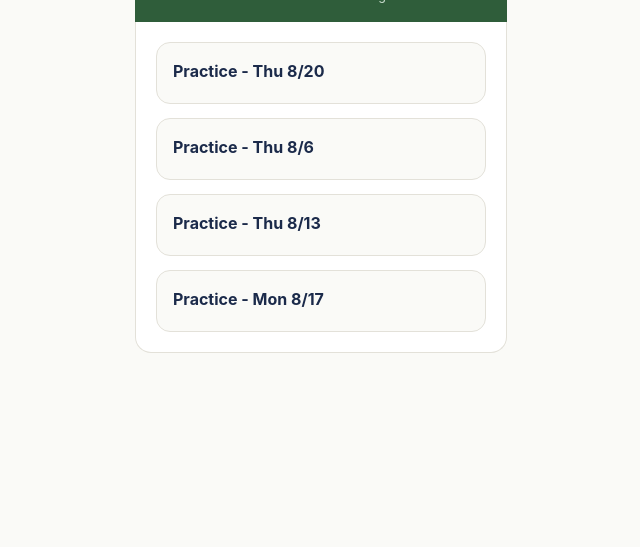
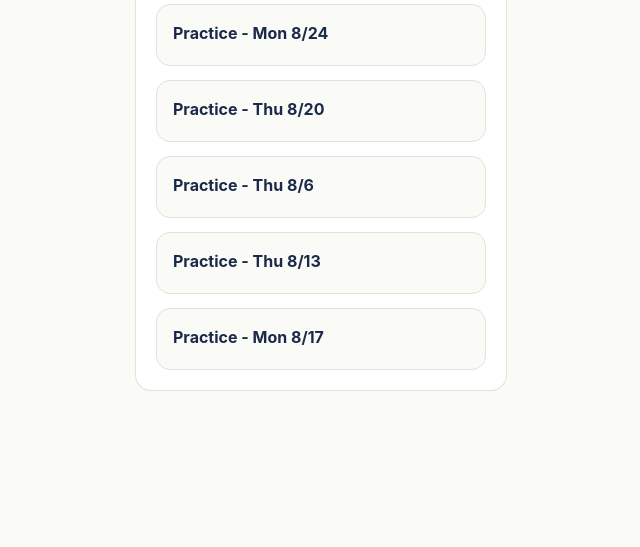
Before and after one commit to rlbaker87/Flag-Football-App, a plain HTML site: page index.html in a window 1280 px wide. Shown: the part 253-800 px from the top of the page, without its empty margins (319-959 px from the left). Drawn offline with Linux system fonts and the light colour scheme.

Commit message:
Update index.html

```diff
--- a/index.html
+++ b/index.html
@@ -46,6 +46,9 @@
     <p>Coach Baker &amp; Coach Ferguson</p>
   </div>
   <div class="cards">
+    <a class="app-btn" href="Practice_0824_Runner_App.html">
+      <div class="app-title">Practice - Mon 8/24</div>
+    </a>
     <a class="app-btn" href="Practice_0820_Runner_App.html">
       <div class="app-title">Practice - Thu 8/20</div>
     </a>
```
